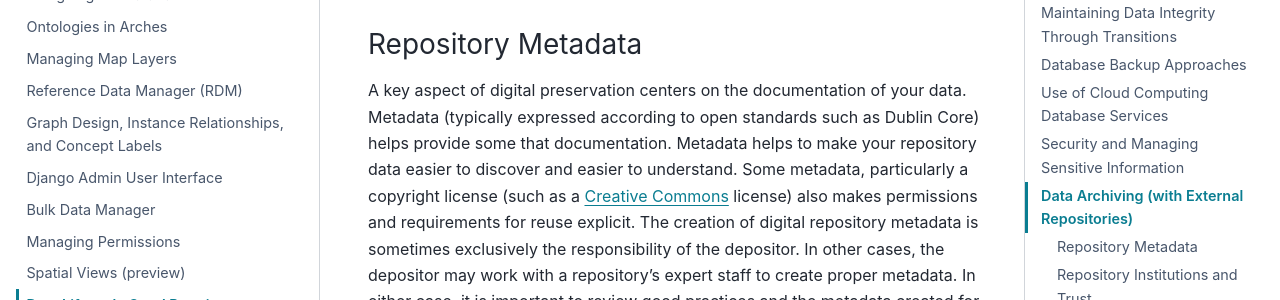
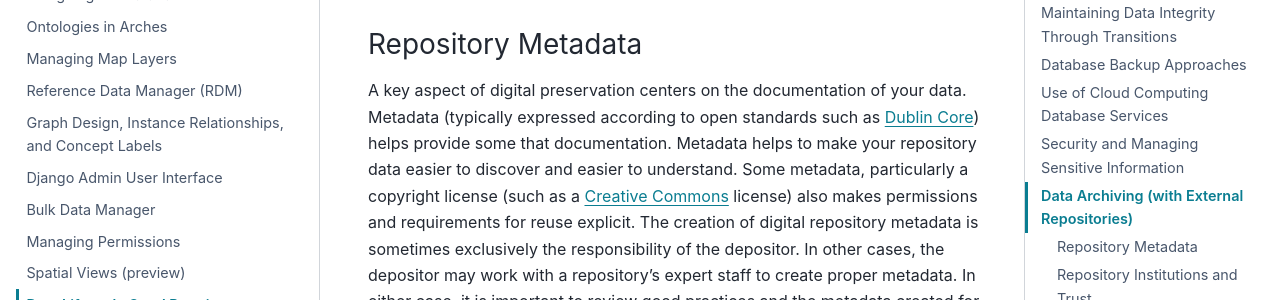
Before and after one commit to archesproject/arches-docs, a Sphinx documentation site: the page built from docs/administering/data-life-cycle.rst, in a window 1280 px wide and 900 px high, scrolled down 9586 px. Shown: the part 180-480 px from the top of the window. Built offline with Sphinx 7.4.7 and the PyData theme 0.15.4, drawn with Linux system fonts in a browser that asks for light colours; some of the changed lines change nothing that is shown.

Commit message:
Added link

```diff
--- a/docs/administering/data-life-cycle.rst
+++ b/docs/administering/data-life-cycle.rst
@@ -239,7 +239,7 @@
 Repository Metadata
 -------------------
 
-A key aspect of digital preservation centers on the documentation of your data. Metadata (typically expressed according to open standards such as Dublin Core) helps provide some that documentation. Metadata helps to make your repository data easier to discover and easier to understand. Some metadata, particularly a copyright license (such as a `Creative Commons <https://creativecommons.org/>`_ license) also makes permissions and requirements for reuse explicit. The creation of digital repository metadata is sometimes exclusively the responsibility of the depositor. In other cases, the depositor may work with a repository's expert staff to create proper metadata. In either case, it is important to review good practices and the metadata created for related datasets to help guide your own metadata creation. Disciplinary standards and expectations, repository policies, and of course the contents of your own archiva deposits need to be considered. Professionalism, care, and awareness of community needs and expectations must inform metadata for digital preservation.
+A key aspect of digital preservation centers on the documentation of your data. Metadata (typically expressed according to open standards such as `Dublin Core <https://www.dublincore.org/specifications/dublin-core/dcmi-terms/>`_) helps provide some that documentation. Metadata helps to make your repository data easier to discover and easier to understand. Some metadata, particularly a copyright license (such as a `Creative Commons <https://creativecommons.org/>`_ license) also makes permissions and requirements for reuse explicit. The creation of digital repository metadata is sometimes exclusively the responsibility of the depositor. In other cases, the depositor may work with a repository's expert staff to create proper metadata. In either case, it is important to review good practices and the metadata created for related datasets to help guide your own metadata creation. Disciplinary standards and expectations, repository policies, and of course the contents of your own archiva deposits need to be considered. Professionalism, care, and awareness of community needs and expectations must inform metadata for digital preservation.
 
 
 Repository Institutions and Trust
```
